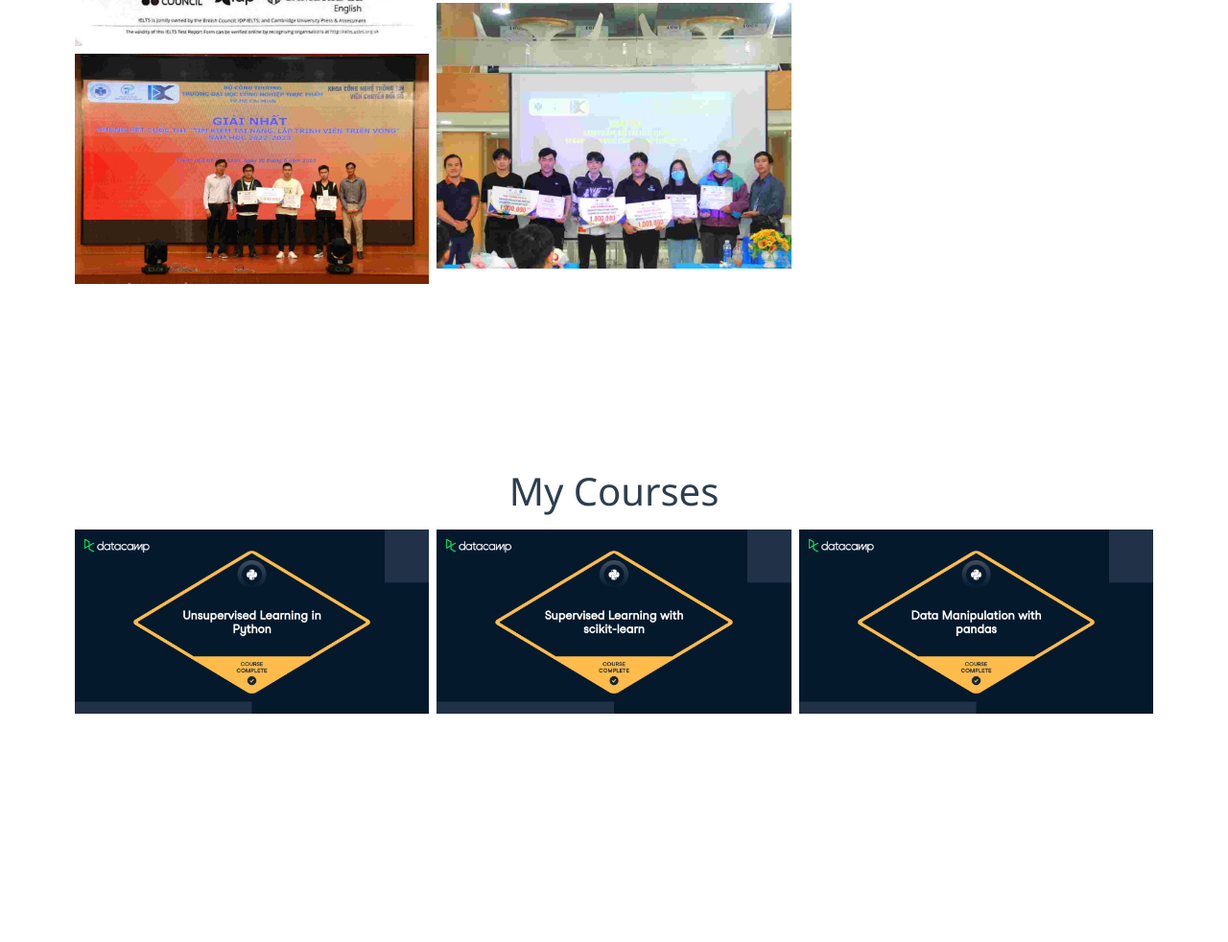
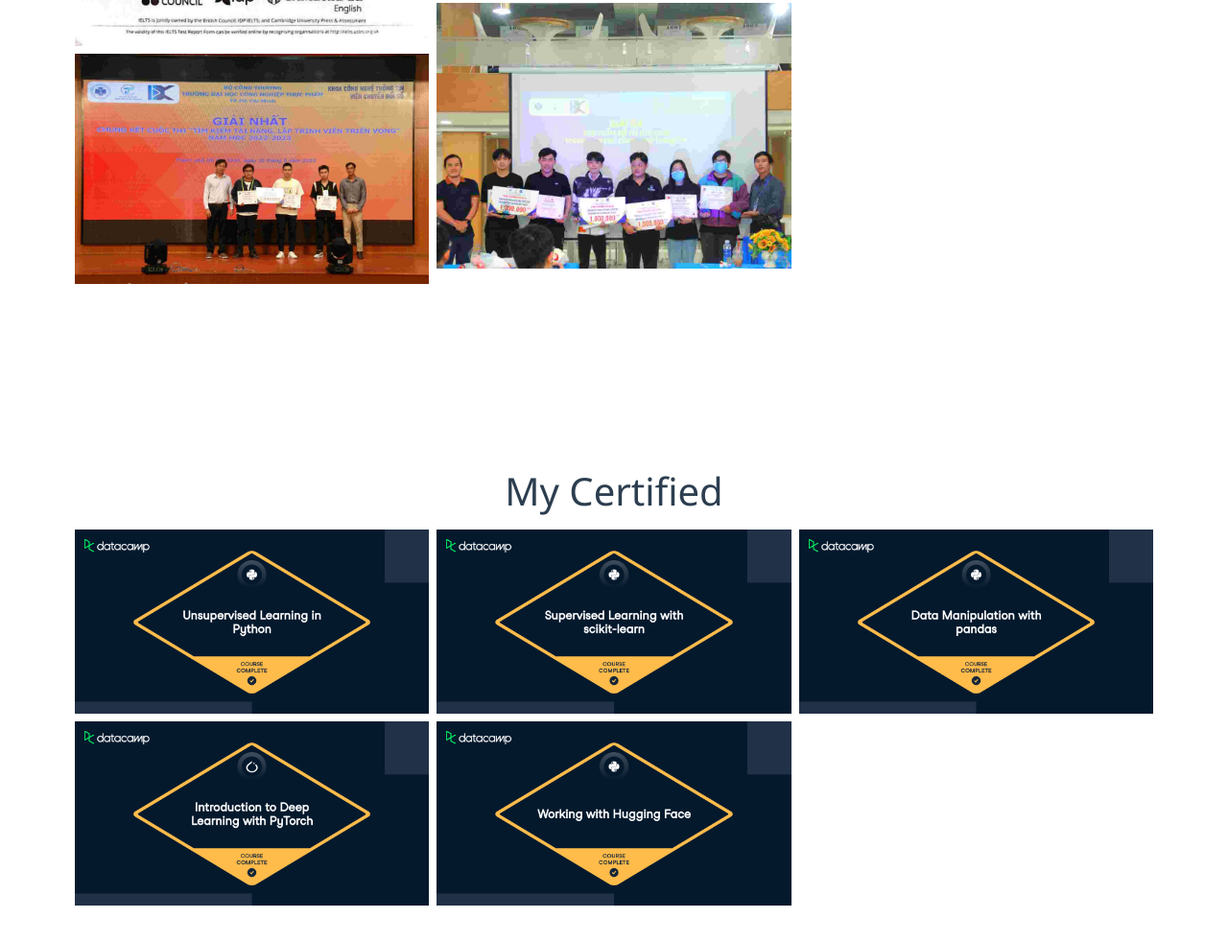
Before and after one commit to Khoa15/khoa15.github.io, a plain HTML site: page certifications.html in a window 1280 px wide. Shown: the part 579-1561 px from the top of the page at 96% size. Before the commit the page ends 1419 px from the top, so only its background shows below. Drawn offline with nearby package versions, Linux system fonts and the light colour scheme.

Commit message:
add my certified

```diff
--- a/certifications.html
+++ b/certifications.html
@@ -93,7 +93,7 @@
     </div>
     <div class="section">
         <div class="container">
-            <h1 class="text-center">My Courses</h1>
+            <h1 class="text-center">My Certified</h1>
             <div class="row">
                 <div class="column">
                     <a data-bs-toggle="tooltip" data-bs-title="Open in new tab" data-bs-placement="top" class="d-flex"
@@ -102,12 +102,24 @@
                         <img src="/cv/assets/my_courses/statement-of-accomplishment-unsupervised-learning-in-python.png"
                             width="100%" alt="">
                     </a>
+                    <a data-bs-toggle="tooltip" data-bs-title="Open in new tab" data-bs-placement="top" class="d-flex"
+                        href="https://www.datacamp.com/completed/statement-of-accomplishment/course/ea1f5b7a79383369564236c64dc30a3ad6dd663c"
+                        target="_blank">
+                        <img src="/cv/assets/my_courses/statement-of-accomplishment-introduction-to-deep-learning-with-pytorch.png"
+                            width="100%" alt="">
+                    </a>
                 </div>
                 <div class="column">
                     <a data-bs-toggle="tooltip" data-bs-title="Open in new tab" data-bs-placement="top" class="d-flex"
                         href="https://www.datacamp.com/completed/statement-of-accomplishment/course/14806f2b8ae128f19c561261cb08287e2dc6512b"
                         target="_blank">
                         <img src="/cv/assets/my_courses/statement-of-accomplishment-supervised-learning-with-scikit-learn.png"
+                            width="100%" alt="">
+                    </a>
+                    <a data-bs-toggle="tooltip" data-bs-title="Open in new tab" data-bs-placement="top" class="d-flex"
+                        href="https://www.datacamp.com/completed/statement-of-accomplishment/course/780219498b2fb07072627c26041af9a63198af17"
+                        target="_blank">
+                        <img src="/cv/assets/my_courses/statement-of-accomplishment-working-with-hugging-face.png"
                             width="100%" alt="">
                     </a>
                 </div>
```
Also changed, not shown: cv/assets/my_courses/statement-of-accomplishment-introduction-to-deep-learning-with-pytorch.png (added), cv/assets/my_courses/statement-of-accomplishment-working-with-hugging-face.png (added).
